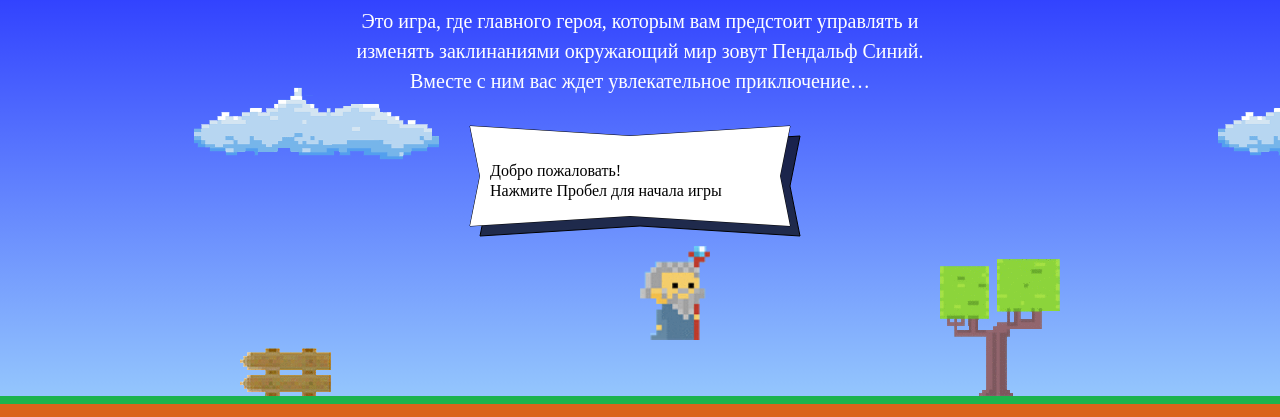
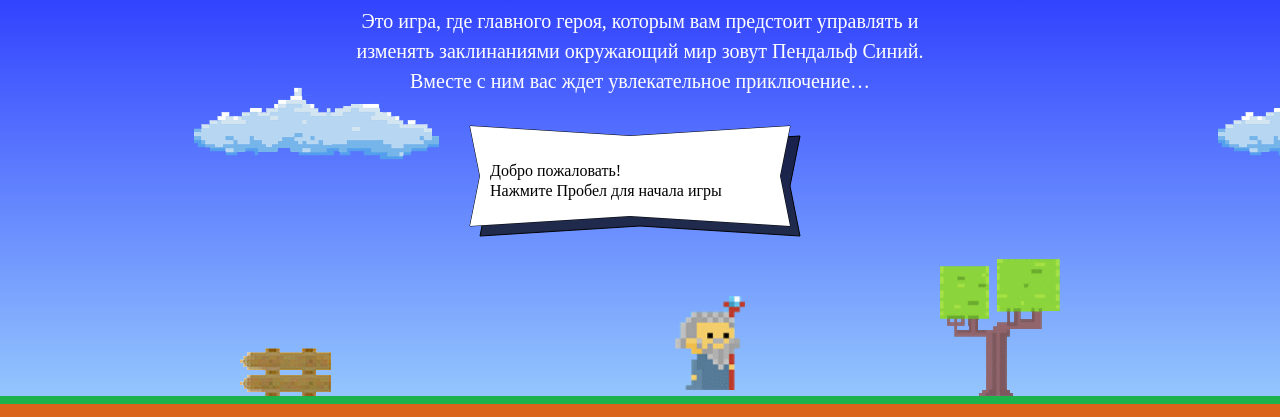
Before and after one commit to tatiananagornaya/474667-code-and-magick, a website: page index.html in a window 1280 px wide. Shown: the part 203-620 px from the top of the page. Drawn offline with Linux system fonts and the light colour scheme; a web font is replaced by a local one.

Commit message:
Задание 1: доработка и правка кода в новом теге script

```diff
--- a/index.html
+++ b/index.html
@@ -183,36 +183,18 @@
 <script>
   var fireballSize = 22;
   var getFireballSpeed = function (left) {
-    var fireballSpeed;
-    if (left) {
-      fireballSpeed = 5;
-    } else {
-      fireballSpeed = 2;
-    }
-    return fireballSpeed;
+    return left ? 5 : 2;
   };
   var wizardSpeed = 3;
   var wizardWidth = 70;
   var getWizardHeight = function (wizardWidth) {
-    var wizardHeight;
-    if (wizardWidth > 0) {
-      wizardHeight = 1.337 * wizardWidth;
-    }
-    return wizardHeight;
+    return 1.337 * wizardWidth;
   };
   var getWizardX = function (width) {
-    var spotX;
-    if (width > 0) {
-      var spotX =  width / 2;
-    }
-    return spotX;
+    return width / 2 + (wizardWidth / 2);
   };
   var getWizardY = function (height) {
-    var spotY;
-    if (height > 0) {
-      var spotY = height / 2;
-    }
-    return spotY;
+    return height / 3 * 2;
   };
 </script>
 <script src="js/game.js"></script>
```
